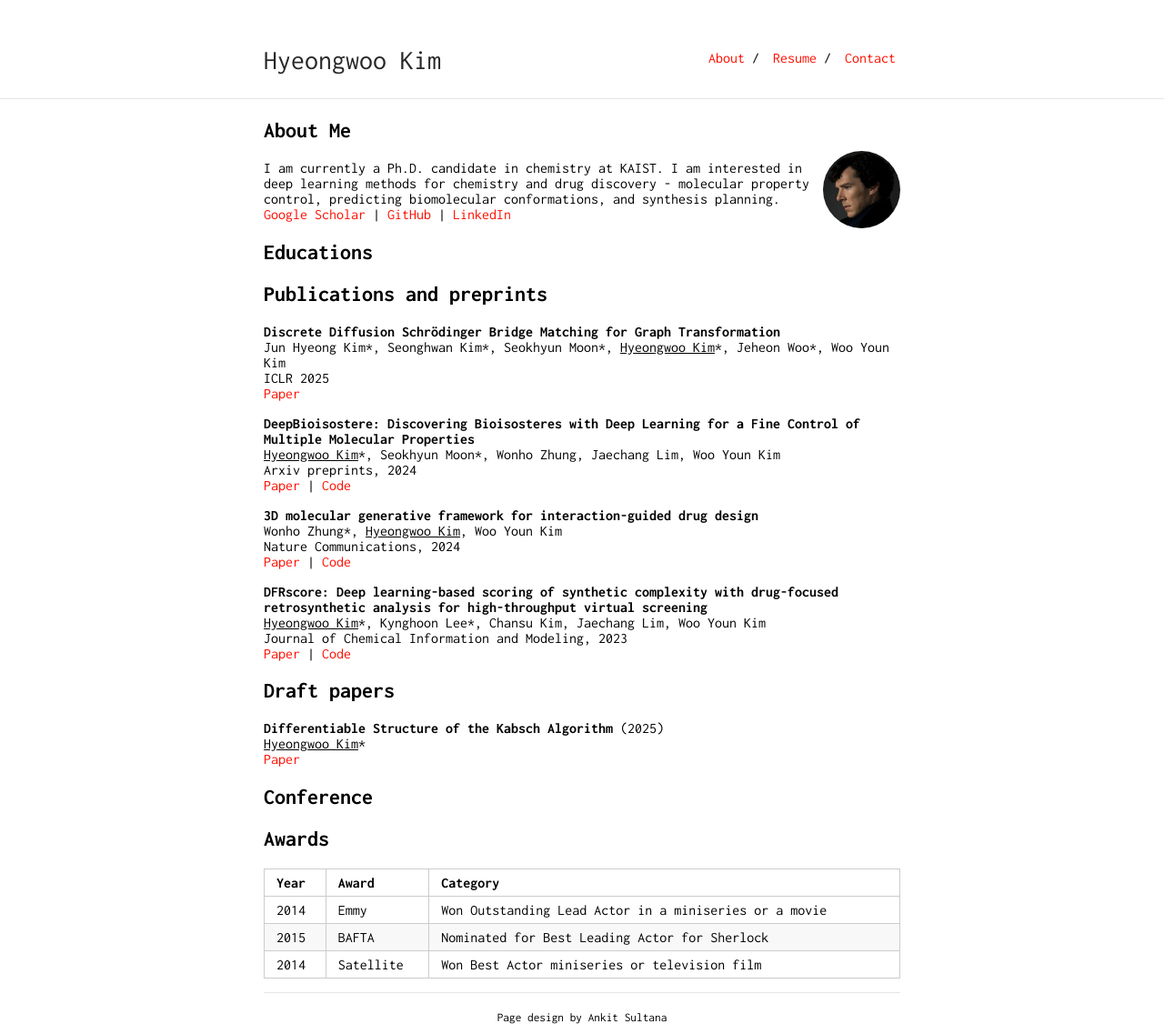
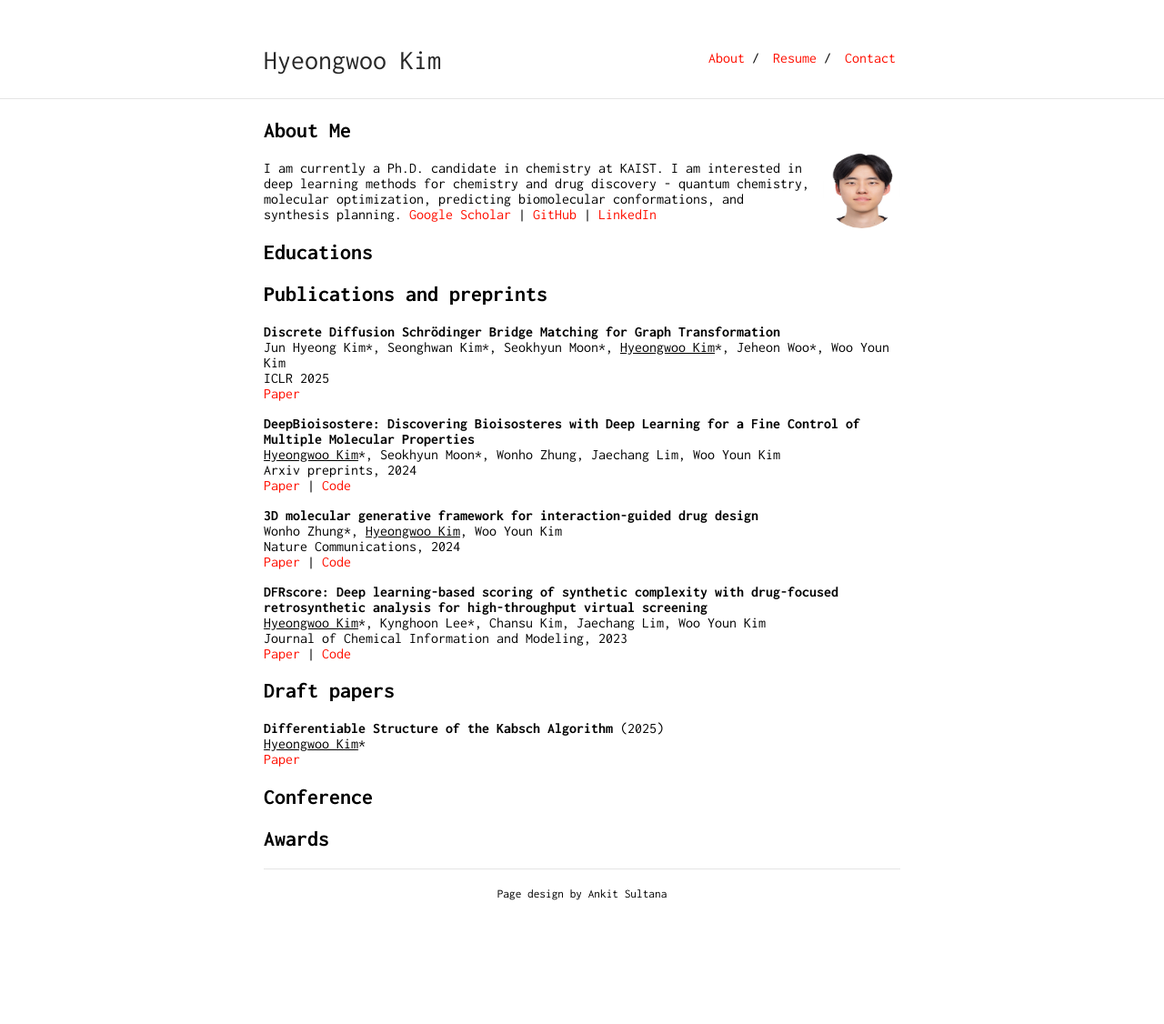
Before and after one commit to Hwoo-Kim/Hwoo-Kim.github.io, a Jekyll site: the page built from index.md, in a window 1280 px wide. Shown: the whole page at 91% size. Built offline with Jekyll 4.4.1, drawn with Linux system fonts in a browser that asks for light colours; after the commit the page ends 990 px from its top, so only the background shows below that.

```diff
--- a/_config.yml
+++ b/_config.yml
@@ -17,8 +17,8 @@ sass:
 
 nav:
  - name: "About"
-   link: "/researcher/"
+   link: "/"
  - name: "Resume"
-   link: "resume.pdf"
+   link: "files/resume.pdf"
  - name: "Contact"
    link: "contact"
--- a/index.md
+++ b/index.md
@@ -4,9 +4,9 @@ layout: default
 
 ## About Me
 
-<img class="profile-picture" src="sherlock.jpg">
+<img class="profile-picture" src="static/images/profile.jpg">
 
-I am currently a Ph.D. candidate in chemistry at KAIST. I am interested in deep learning methods for chemistry and drug discovery - molecular property control, predicting biomolecular conformations, and synthesis planning.
+I am currently a Ph.D. candidate in chemistry at KAIST. I am interested in deep learning methods for chemistry and drug discovery - quantum chemistry, molecular optimization, predicting biomolecular conformations, and synthesis planning.
 [Google Scholar](https://scholar.google.com/citations?view_op=list_works&hl=ko&hl=ko&user=YpiY1q8AAAAJ) | [GitHub](https://github.com/Hwoo-Kim) | [LinkedIn](https://www.linkedin.com/in/hyeongwoo-kim-784bb2291/)
 
 <!--
@@ -46,14 +46,14 @@ Journal of Chemical Information and Modeling, 2023<br>
 <!-- Differentiable structure of Kabsch -->
 **Differentiable Structure of the Kabsch Algorithm** (2025)<br>
 <u>Hyeongwoo Kim</u>\*<br>
-[Paper]()
+[Paper](files/Differentiable_Structure_of_the_Kabsch_Algorithm.pdf)
 
 ## Conference
 
 ## Awards
 
+<!--
 Year | Award | Category
 -----|-------|--------
 2014 | Emmy  | Won Outstanding Lead Actor in a miniseries or a movie
-2015 | BAFTA | Nominated for Best Leading Actor for Sherlock
-2014 | Satellite | Won Best Actor miniseries or television film
+-->
```
Also changed, not shown: frontmatter.json (+2 -7 lines), .frontmatter/database/mediaDb.json, README.md, posts/2025-02-03-welcome-to-jekyll.markdown (renamed from _content/2025-02-03-welcome-to-jekyll.markdown), sherlock.jpg (deleted), static/images/profile.jpg (added), 3 other files.
